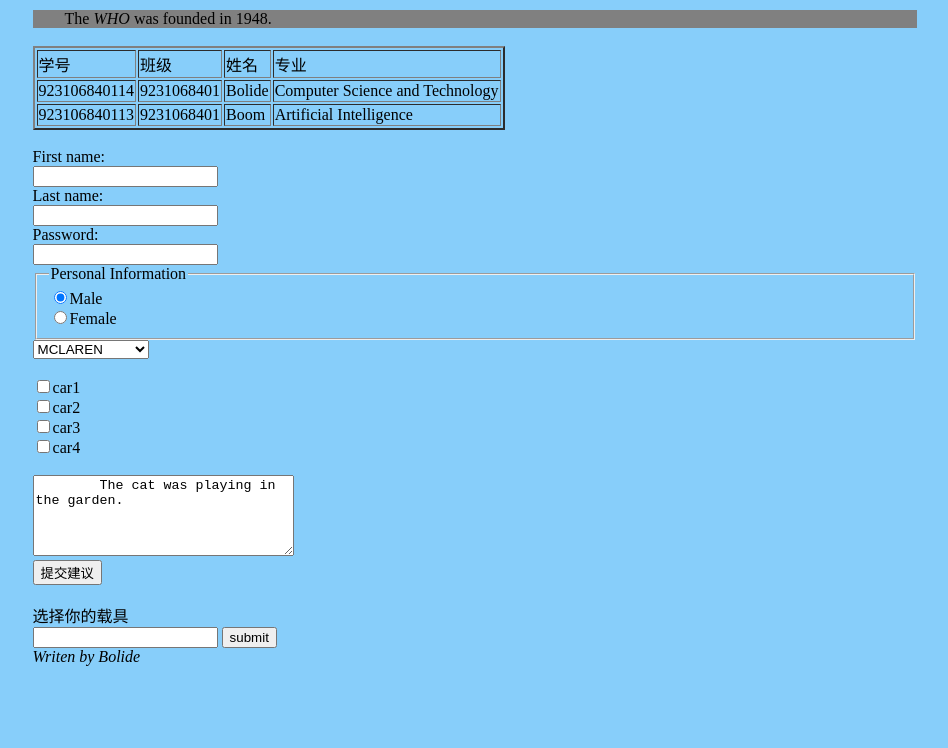
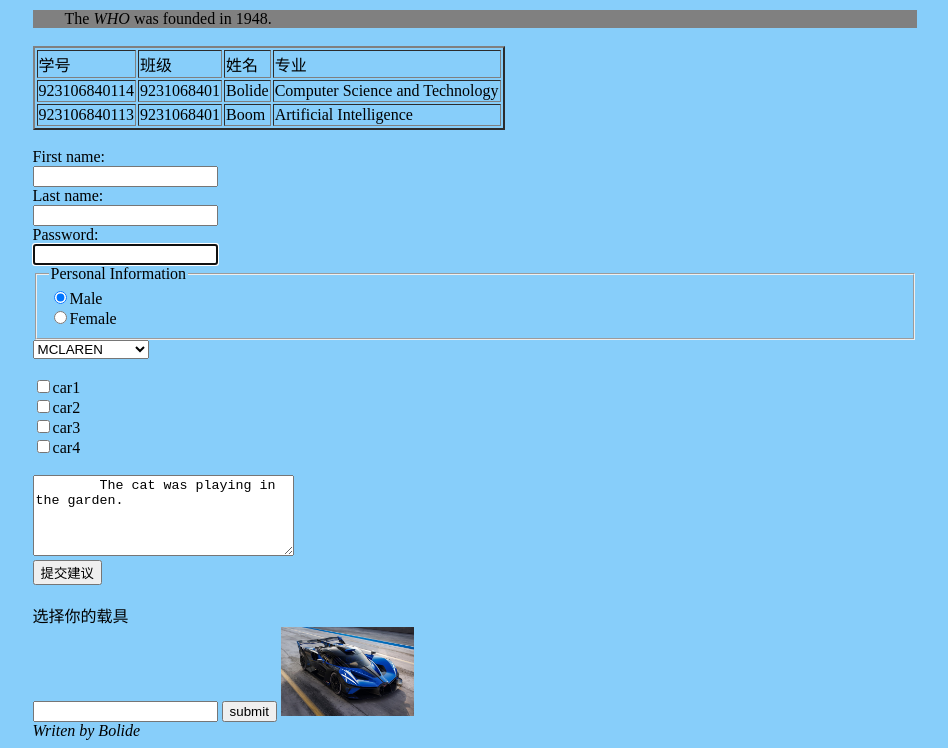
Before and after one commit to Ruheluobixieqing/leading_end, a plain HTML site: page w3schools.html in a window 1280 px wide. Shown: the part 891-1639 px from the top of the page, without its empty margins (165-1113 px from the left). Before the commit the page ends 1565 px from the top, so only its background shows below. Drawn offline with Linux system fonts and the light colour scheme.

Commit message:
添加图片作为提交选项

```diff
--- a/w3schools.html
+++ b/w3schools.html
@@ -118,7 +118,7 @@
         <input type = "text" name = "lastname"/>
         <br/>
         Password:<br/>
-        <input type = "password" name = "password"/>
+        <input type = "password" name = "password" autofocus/>
         <br>
     </form>
     <form>
@@ -165,6 +165,7 @@
             <option value = "风龙">
         </datalist>
         <input type = "submit" value = "submit"/>
+        <input type = "image" src = "IMG_4679.jpeg" style = "width:15%" />
     </form>
     <address>
         Writen by Bolide
```
Also changed, not shown: IMG_4679.jpeg (added).
